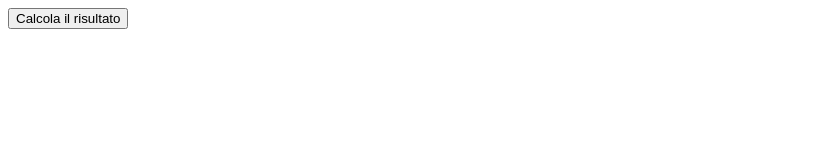
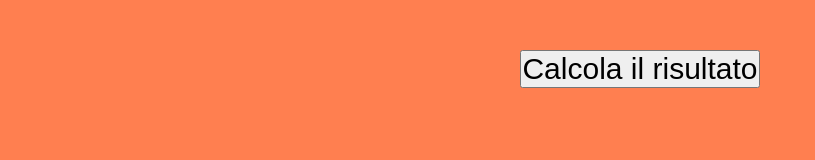
Before and after one commit to Stefanoclz/js-jsnacks-blocco-1, a plain HTML site: page jsnack3/index.html in a window 1280 px wide. Shown: the whole page, without its empty margins (0-815 px from the left). Drawn offline with Linux system fonts and the light colour scheme.

Commit message:
esercizio 3 completato

```diff
--- a/jsnack3/index.html
+++ b/jsnack3/index.html
@@ -5,15 +5,18 @@
     <meta charset="UTF-8">
     <meta http-equiv="X-UA-Compatible" content="IE=edge">
     <meta name="viewport" content="width=device-width, initial-scale=1.0">
+    <link rel="stylesheet" href="style.css">
     <title>Document</title>
 </head>
 
 <body>
+    <div class="container">
+        <button id="calcola">Calcola il risultato</button>
 
-    <button id="calcola">Calcola il risultato</button>
+        <h2 id="inseriti"></h2>
 
-    <h1 id="result"></h1>
-
+        <h1 id="result"></h1>
+    </div>
 
     <script src="script.js"></script>
 </body>
--- a/jsnack3/script.js
+++ b/jsnack3/script.js
@@ -5,19 +5,21 @@ console.log('JS OK')
 
 let result = document.getElementById('result');
 
+let inseriti = document.getElementById('inseriti');
+
 const calcola = document.getElementById('calcola');
 
-
+calcola.classList.add("bigger-btn");
 
 calcola.addEventListener('click', function () {
     let sum = 0;
     let number = parseInt(prompt('Inserisci un numero a 4 cifre'));
+    inseriti.innerText = `Numero inserito: ${number}`;
     while (number) {
         sum += number % 10;
         number = Math.floor(number / 10);
     }
 
-    console.log(sum);
 
     result.innerHTML = `Il risultato dei numeri inseriti è: ${sum}`;
 })
--- /dev/null
+++ b/jsnack3/style.css
@@ -0,0 +1,22 @@
+*{
+    box-sizing: border-box;
+    margin: 0;
+    padding: 0;
+}
+
+body {
+    background-color: coral;
+}
+
+.container {
+    width: 50%;
+    margin: 0 auto;
+    display: flex;
+    flex-direction: column;
+    align-items: center;
+}
+
+.bigger-btn {
+    font-size: 30px;
+    margin: 50px 0px;
+}
```
